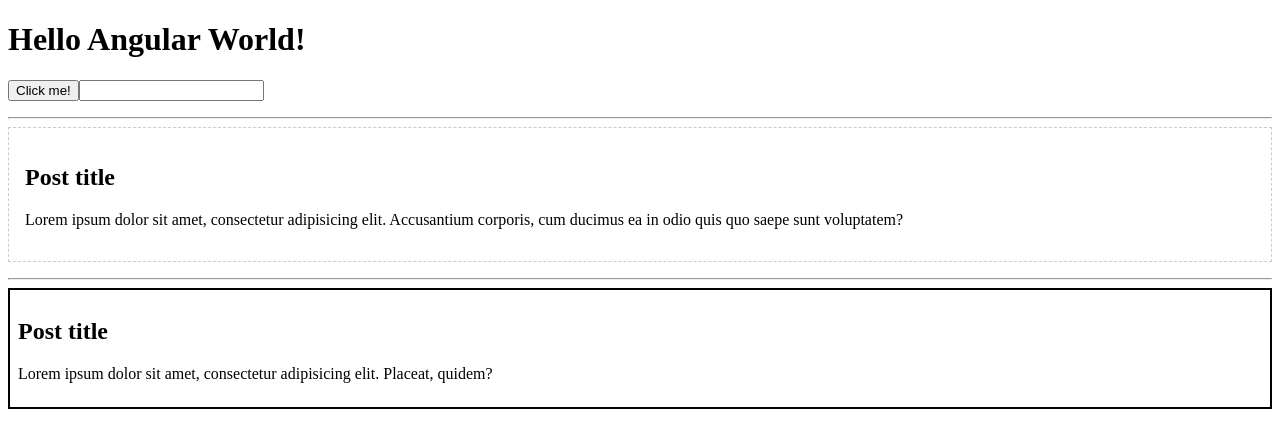
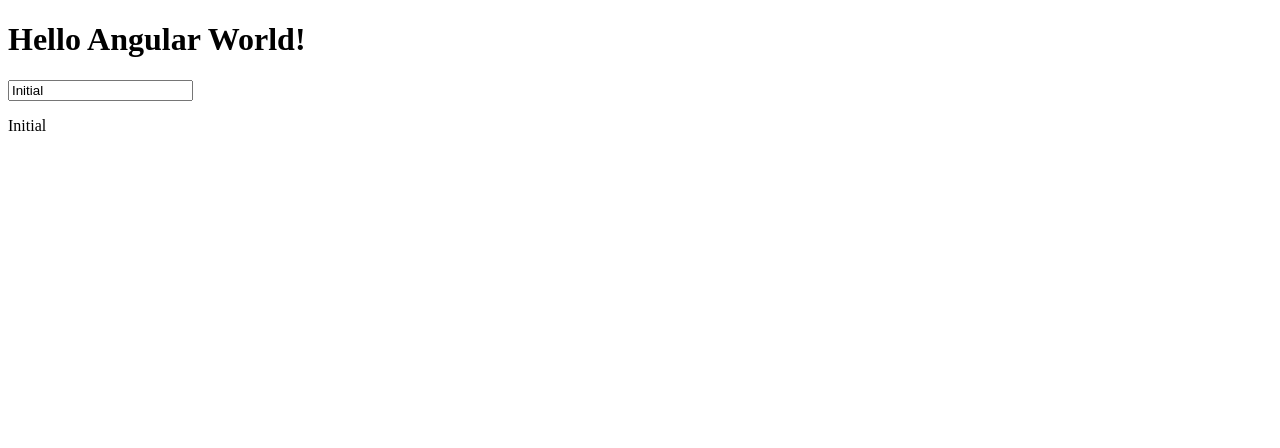
Before and after one commit to Comprehensher/angular-conspect, an Angular app: page / in a window 1280 px wide. Shown: the top 448 px of the page. Built offline with nearby package versions, Linux system fonts and the light colour scheme.

Commit message:
Examples of two way binding. From html to js; from js to htmp - rough way. See next commit with elegant way

```diff
--- a/src/app/app.component.html
+++ b/src/app/app.component.html
@@ -1,27 +1,5 @@
 <h1>Hello Angular World!</h1>
 
-<!--<p>{{ title }}</p>-->
-<!--<p><strong>{{ number - 2 }}</strong></p>-->
-<!--<p><strong>{{ ar }}</strong></p>-->
-<!--<p><strong>{{ obj.b.c }}</strong></p>-->
-<!--<p><strong>{{ 40 + 2 }}</strong></p>-->
-<!--<p><strong>{{ 'Hello' + ' World' }}</strong></p>-->
+<input type="text" [value]="title" (input)="onInput($event)">
 
-<button (click)="onclick()">Click me!</button>
-
-<input
-  type="text"
-  (keyup.enter)="onInput($event)"
-  (blur)="onBlur(myInput.value)"
-  #myInput
->
-<p><strong>{{inputValue}}</strong></p>
-
-<hr>
-<app-post></app-post>
-
-<!--<app-post></app-post>-->
-
-<hr>
-
-<app-post4></app-post4>
+<p>{{title}}</p>
--- a/src/app/app.component.ts
+++ b/src/app/app.component.ts
@@ -7,30 +7,9 @@ import { Component } from '@angular/core';
 })
 export class AppComponent {
 
-  title = 'Dynamic title'
-  number = 41
-  ar = [1, 2, 3]
-  obj = { a: 1, b: {c: 2}}
+  title = 'Initial'
 
-  // img = 'https://cdn.icon-icons.com/icons2/3660/PNG/512/programming_tecnology_react_logo_native_icon_228491.png'
-
-  inputValue = ''
-
-  constructor() {
-    // setTimeout(() => {
-    //   console.log('Timeout is over')
-    //   this.img = "https://www.bigroomstudios.com/wp-content/uploads/2017/08/angular-logo-big-room-studios.png"
-    // }, 5000)
-  }
-
-  onInput(event: any) {
-    this.inputValue = event.target.value
-  }
-
-  onBlur(str: string) {
-    this.inputValue = str
-  }
-  onclick() {
-    console.log('Click')
-  }
+   onInput(event: any) {
+      this.title = event.target.value
+   }
 }
```
